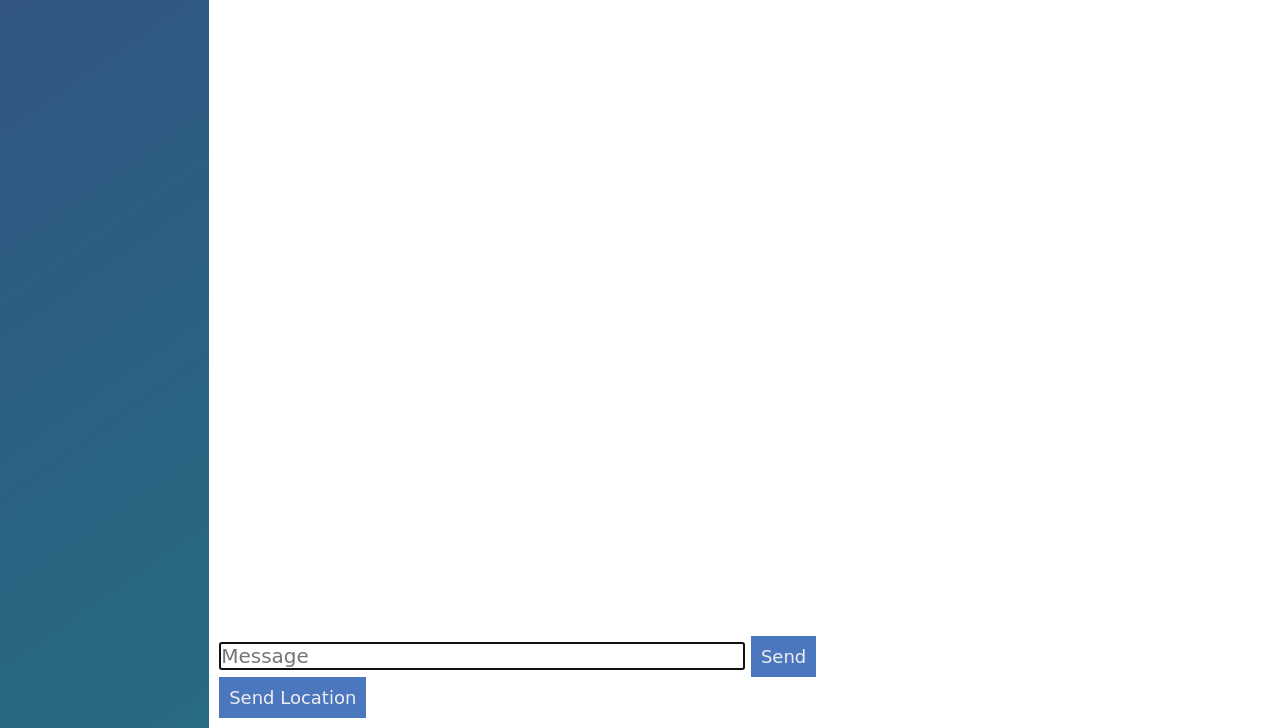
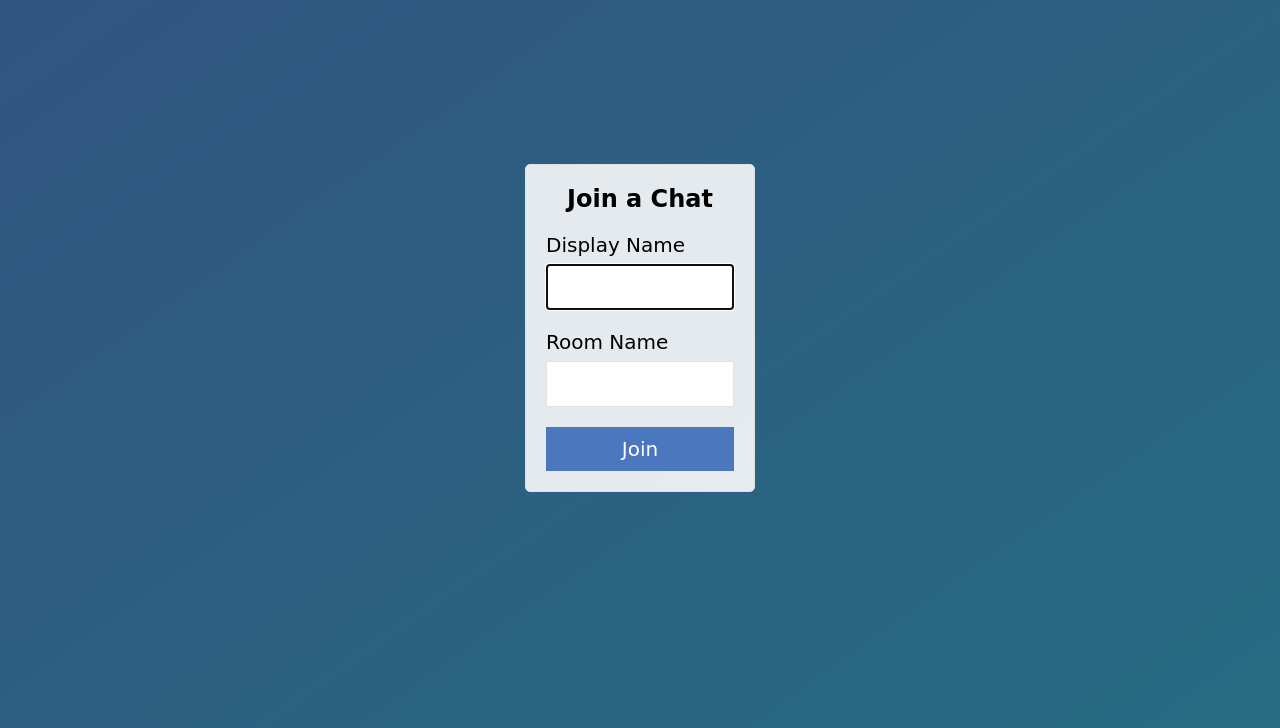
Before and after one commit to ranjitha15/Chat_App, a website: page public/index.html in a window 1280 px wide. Shown: the part 72-800 px from the top of the page. Drawn offline with nearby package versions, Linux system fonts and the light colour scheme; no server answers.

Commit message:
Adding Join Page

```diff
--- a/public/css/style.css
+++ b/public/css/style.css
@@ -21,9 +21,7 @@ button{
   border: none;
   cursor: pointer;
   background: #4B77BE;
-  color: #eee;
-  font-size: 18px;
-  text-transform: none;
+  color: white;
   padding: 10px;
 }
 button:disabled{
@@ -93,3 +91,37 @@ button:hover{
 .messages{
   padding: 10px;
 }
+.centered-form{
+  display: flex;
+  align-items: center;
+  height: 100vh;
+  width: 100vw;
+  justify-content: center;
+  background: linear-gradient(325deg, rgba(39,107,130,1) 0%, rgba(49,84,129,1) 100%);
+}
+.centered-form__form{
+  border: 1px solid #e1e1e1;
+  border-radius: 5px;
+  padding: 0 20px;
+  margin: 20px;
+  width: 230px;
+
+  background: rgba(250,250,250,0.9);
+  }
+  .form-field{
+    margin: 20px 0;
+  }
+  .form-field > *{
+    width: 100%;
+  }
+  .form-field label{
+    display: block;
+    margin-bottom: 7px;
+  }
+  .form-field h3{
+    font-size: 24px;
+  }
+  .form-field input,.form-field select{
+    padding: 10px;
+    border: 1px solid #e1e1e1;
+  }
--- a/public/index.html
+++ b/public/index.html
@@ -2,61 +2,30 @@
 <html>
   <head>
     <meta charset="utf-8">
-    <title>Chat App</title>
+    <title>Join Chat Room</title>
+    <meta name="viewport" content="width=device-width, initial-scale=1,user-scalabel=no">
     <link rel="stylesheet"type="text/css" href="/css/style.css">
-
   </head>
-  <body class="chat">
-    <div class="chat__sidebar">
-      <h3>People</h3>
-      <div id="users"></div><!--users-->
-    </div><!--People-->
-    <div class="chat__main">
-      <ul id = "messages" class="chat__messages"></ul>
-      <div class="chat__footer">
-        <form id = "message-form">
-          <input type="text" name="message" placeholder="Message" autofocus autocomplete="off"/>
-          <button>Send</button>
-        </form>
-        <button id = "send-location">Send Location</button>
+  <body class="centered-form">
+    <div class="centered-form__form">
+      <form action = "/chat.html" >
+      <div class="form-field">
+        <h3>Join a Chat</h3>
       </div>
-
-    </div><!--People-->
-
-    <script id = "message-template" type = "text/template">
-      <li class="messages">
-        <div class="message__title">
-          <h4>{{from}}</h4>
-          <span>{{createdAt}}</span>
-        </div>
-        <div class="message__body">
-          <p>{{text}}</p>
-
-        </div>
-      </li>
-    </script>
-    <script id = "location-message-template" type = "text/template">
-      <li class="messages">
-        <div class="message__title">
-          <h4>{{from}}</h4>
-          <span>{{createdAt}}</span>
-        </div>
-        <div class="message__body">
-          <p>
-            <a href="{{url}}" target="_blank">My current location</a>
-          </p>
-
-        </div>
-      </li>
-    </script>
+      <div class="form-field">
+        <label for="">Display Name</label>
+        <input type="text" name="name" autofocus />
+      </div>
+      <div class="form-field">
+        <label for="">Room Name</label>
+        <input type="text" name="room" value="">
+      </div>
+      <div class="form-field">
+        <button>Join</button>
+      </div>
+    </form>
+    </div>
 
 
-    <!--Script Files-->
-
-    <script src = "/socket.io/socket.io.js"></script>
-    <script src = "/js/libs/jquery-3.2.1.min.js" type="text/javascript"></script>
-    <script src = "/js/libs/moment.js" type="text/javascript"></script>
-    <script src = "/js/libs/mustache.js" type="text/javascript"></script>
-    <script src = "/js/index.js" type="text/javascript"></script>
   </body>
 </html>
```
Also changed, not shown: public/chat.html (added, +63 -0 lines), public/js/chat.js (renamed from public/js/index.js).
